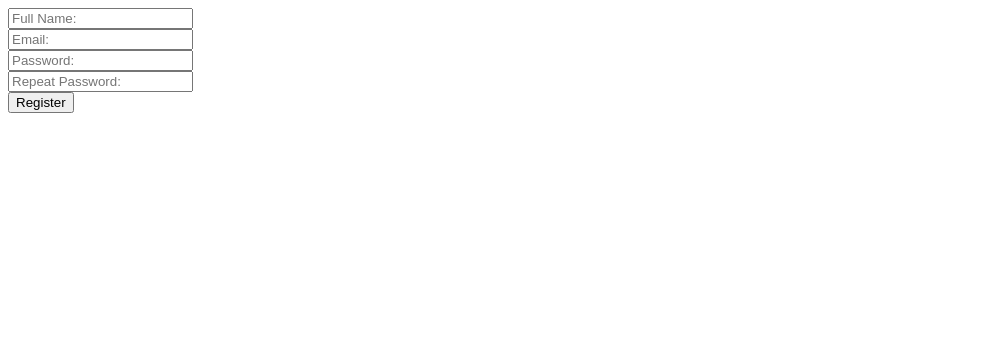
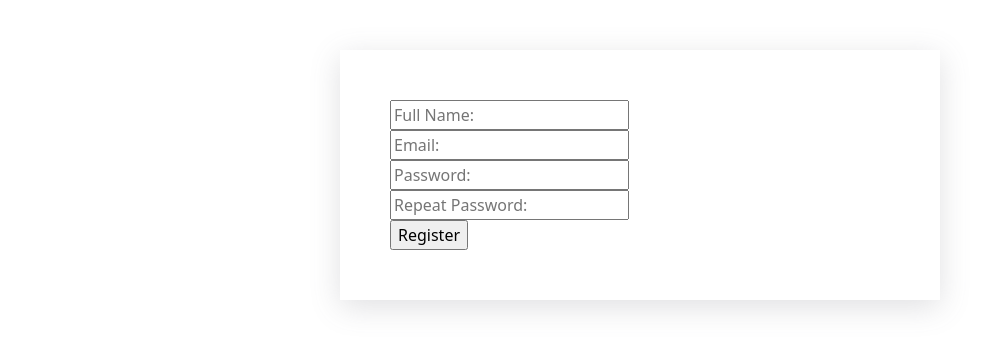
Before and after one commit to RubemAZ/login-register, a PHP site: page /registration.php in a window 1280 px wide. Shown: the top 350 px of the page, without its empty margins (0-999 px from the left). Run offline with PHP 8.4, Linux system fonts and the light colour scheme.

Commit message:
add styles

```diff
--- a/registration.php
+++ b/registration.php
@@ -4,6 +4,8 @@
     <meta charset="UTF-8">
     <meta name="viewport" content="width=device-width, initial-scale=1.0">
     <title>Registration Form</title>
+    <link href="https://cdn.jsdelivr.net/npm/bootstrap@5.3.2/dist/css/bootstrap.min.css" rel="stylesheet" integrity="sha384-T3c6CoIi6uLrA9TneNEoa7RxnatzjcDSCmG1MXxSR1GAsXEV/Dwwykc2MPK8M2HN" crossorigin="anonymous">
+    <link rel="stylesheet" href="style.css">
 </head>
 <body>
     <div class="container">
--- /dev/null
+++ b/style.css
@@ -0,0 +1,14 @@
+body{
+    padding: 50px;
+}
+
+.container{
+    max-width: 600px;
+    margin: 0 auto;
+    padding: 50px;
+    box-shadow: rgba(100, 100, 111, 0.2) 0px 7px 29px 0px;
+}
+
+form group{
+    margin-bottom: 30px;
+}
```
